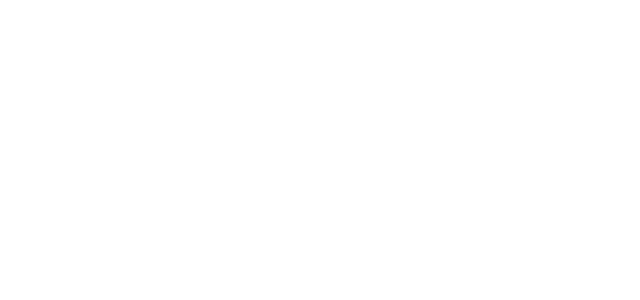
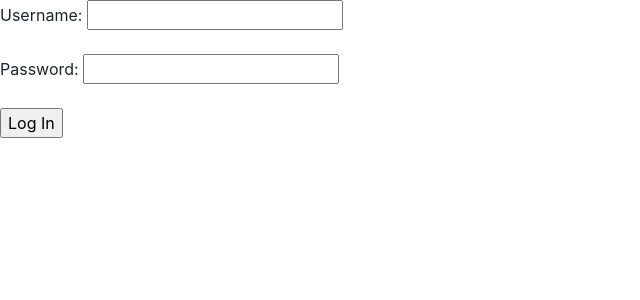
Before and after one commit to Jogira/CMSC-508-Tech-Parts-AWS-Database, a React (Create React App) app in the folder Phase 2/web-app/: page /login in a window 1280 px wide. Shown: the top 300 px of the page, without its empty margins (0-640 px from the left). Built offline with nearby package versions, Linux system fonts and the light colour scheme.

Commit message:
Added login route

```diff
--- a/Phase 2/web-app/src/App.js
+++ b/Phase 2/web-app/src/App.js
@@ -5,7 +5,7 @@
 import Update from './Update';
 import React, {useState, useEffect} from "react";
 import Axios from 'axios'
-
+import Login from './Login'
 
 
 
@@ -39,6 +39,9 @@
       <div>
         <Route exact path="/">
           <Home/>
+        </Route>
+        <Route path="/login">
+          <Login/>
         </Route>
         <Route path="/update">
 
--- /dev/null
+++ b/Phase 2/web-app/src/Login.jsx
@@ -0,0 +1,44 @@
+import React, { Component } from "react"
+import axios from "axios";
+
+export default class Login extends Component {
+
+    updateUser(e) {
+        this.setState({ user: e.target.value });
+    }
+
+    updatePass(e) {
+        this.setState({ pass: e.target.value });
+    }
+
+    checkCreds() {
+        var user = this.state.user;
+        var pass = this.state.pass;
+
+        var user1 = "admin"
+        var pass1 = "password"
+
+        if (user == user1 && pass == pass1) {
+            //document.write("Welcome, you logged in.");
+            //instead redirect to update pg
+        }
+        else {
+            //window.open("wrong.html");
+
+        }
+
+    }
+
+        render() {
+            return (
+                <div>
+
+                    Username: <input type="text" name="username" onChange={e => this.updateUser(e)} /><br /><br />
+                    Password: <input type="password" name="pwd" onChange={e => this.updatePass(e)} /><br /><br />
+                    <input type="button" value="Log In" onClick={e => this.checkCreds()} />
+
+
+                </div>
+            )
+        }
+    }
```
